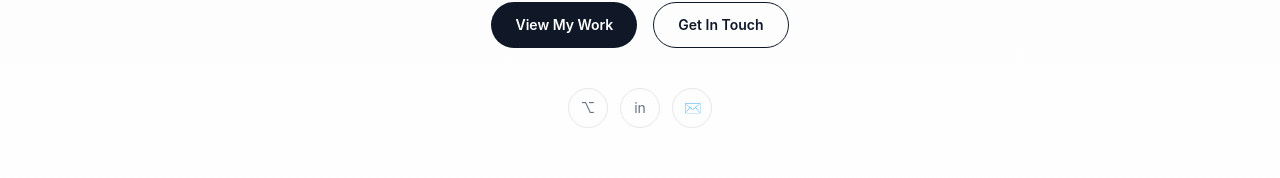
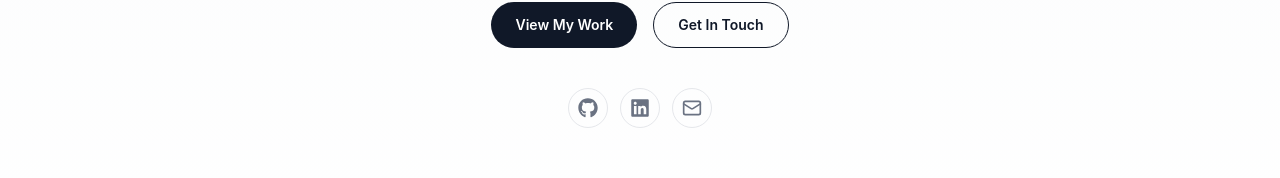
Before and after one commit to NwakanmaEmmanuel/Portfolio-Website, a React (Vite) app: page / in a window 1280 px wide. Shown: the part 485-663 px from the top of the page. Built offline with nearby package versions, Linux system fonts and the light colour scheme.

Commit message:
Add lucide-react and react-icons dependencies; update Hero component for social links

```diff
--- a/package.json
+++ b/package.json
@@ -11,8 +11,10 @@
   },
   "dependencies": {
     "@tailwindcss/vite": "^4.3.0",
+    "lucide-react": "^1.42.0",
     "react": "^19.2.6",
-    "react-dom": "^19.2.6"
+    "react-dom": "^19.2.6",
+    "react-icons": "^5.7.0"
   },
   "devDependencies": {
     "@eslint/js": "^10.0.1",
--- a/src/components/Hero.jsx
+++ b/src/components/Hero.jsx
@@ -1,8 +1,30 @@
 import { useState, useEffect } from "react";
+import {  FaLinkedin } from "react-icons/fa";
+import { Mail } from "lucide-react";
+import { FaGithub } from "react-icons/fa";
+
 
 export default function Hero() {
   const [typed, setTyped] = useState("");
   const full = "Frontend Developer";
+
+   const socials = [
+  {
+    label: "GitHub",
+    icon: <FaGithub className="w-5 h-5" />,
+    url: "https://github.com/NWAKANMAEMMANUEL"
+  },
+  {
+    label: "LinkedIn",
+    icon: <FaLinkedin className="w-5 h-5" />,
+    url: "https://www.linkedin.com/in/emmanuel-nwakanma-a21667378"
+  },
+  {
+    label: "Email",
+    icon: <Mail className="w-5 h-5" />,
+    url: "mailto:nwakanmaemmanuel60@gmail.com"
+  },
+];
 
   useEffect(() => {
     let i = 0;
@@ -55,19 +77,18 @@ export default function Hero() {
 
       {/* Social icons */}
       <div className="flex gap-3">
-        {[
-          { label: "GitHub", icon: "⌥" },
-          { label: "LinkedIn", icon: "in" },
-          { label: "Email", icon: "✉" },
-        ].map(({ label, icon }) => (
-          <button
-            key={label}
-            title={label}
-            className="w-10 h-10 rounded-full border border-gray-200 flex items-center justify-center text-sm text-gray-500 hover:border-gray-900 hover:text-gray-900 transition-colors"
-          >
-            {icon}
-          </button>
-        ))}
+        {socials.map(({ label, icon, url }) => (
+        <a
+          key={label}
+          href={url}
+          title={label}
+          target="_blank"
+          rel="noopener noreferrer"
+          className="w-10 h-10 rounded-full border border-gray-200 flex items-center justify-center text-gray-500 hover:border-gray-900 hover:text-gray-900 transition-colors"
+        >
+          {icon}
+        </a>
+      ))}
       </div>
     </section>
   );
```
Also changed, not shown: 1 other file (tests, documents, lock files or other folders).
